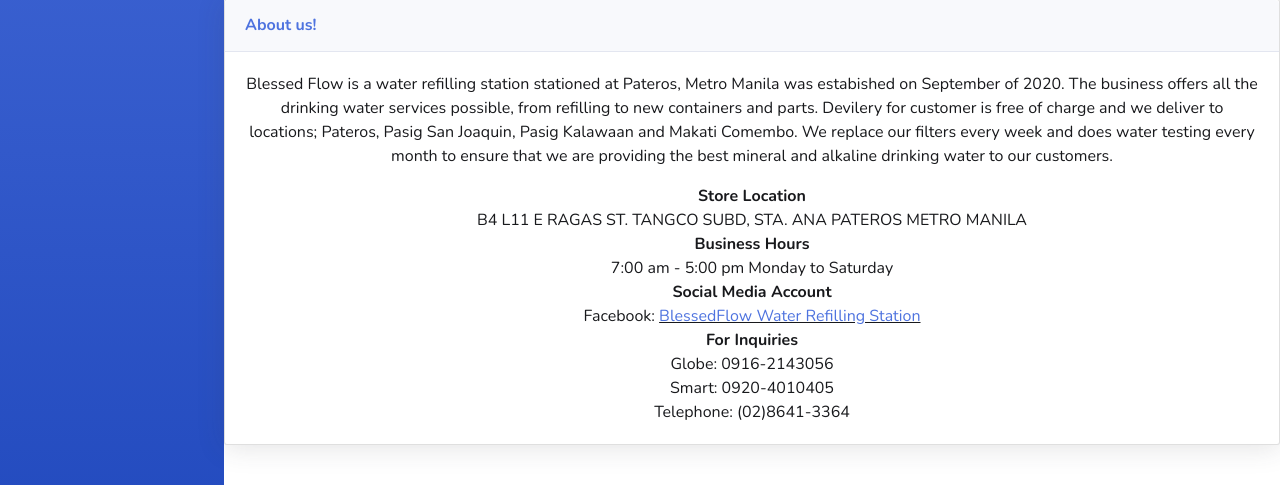
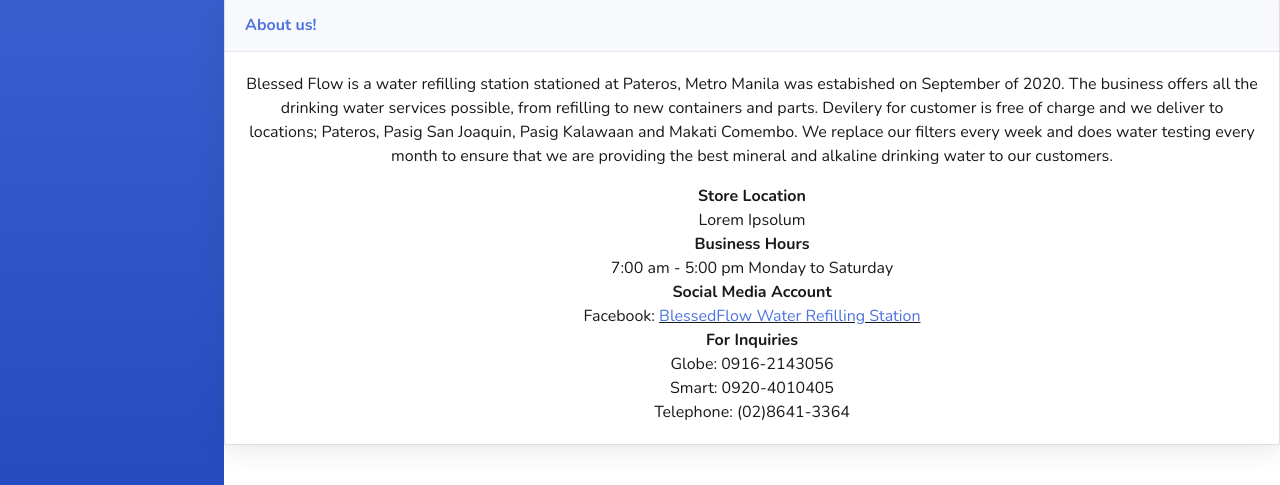
Before and after one commit to JerichoTismo/BFWRS-Website, a PHP site: page /index_about.php in a window 1280 px wide. Shown: the part 662-1147 px from the top of the page. Run offline with PHP 8.4, Linux system fonts and the light colour scheme; data that the repository does not hold is empty.

Commit message:
Update index_about.php

```diff
--- a/index_about.php
+++ b/index_about.php
@@ -138,7 +138,6 @@ $username_err = $password_err = $login_err = "";
                     <div class="container-sm">
                         <!--Google map-->
                         <div id="map-container-google-4" class="z-depth-1-half map-container-4" style="height: 300px">
-                            <iframe src="https://www.google.com/maps/embed?pb=!1m18!1m12!1m3!1d3861.9715180939183!2d121.06776031427918!3d14.54362148237082!2m3!1f0!2f0!3f0!3m2!1i1024!2i768!4f13.1!3m3!1m2!1s0x3397c89af73740b9%3A0x3f914519765ca646!2sBlessedflow%20Mineral%20Water%20Filling%20Station!5e0!3m2!1sen!2sus!4v1646216679863!5m2!1sen!2sus" width="600" height="450" style="border:0;" allowfullscreen="" loading="lazy"></iframe>
                         </div>
 
                     </div>
@@ -156,7 +155,7 @@ $username_err = $password_err = $login_err = "";
                             We replace our filters every week and does water testing every month to ensure that we are providing the best mineral and
                             alkaline drinking water to our customers.</p>
                         <p class="mb-0"><b>Store Location</b></p>
-                        <p class="mb-0">B4 L11 E RAGAS ST. TANGCO SUBD, STA. ANA PATEROS METRO MANILA</p>
+                        <p class="mb-0">Lorem Ipsolum</p>
                         <p class="mb-0"><b>Business Hours</b></p>
                         <p class="mb-0">7:00 am - 5:00 pm Monday to Saturday</p>
                         <p class="mb-0"><b>Social Media Account</b></p>
```
